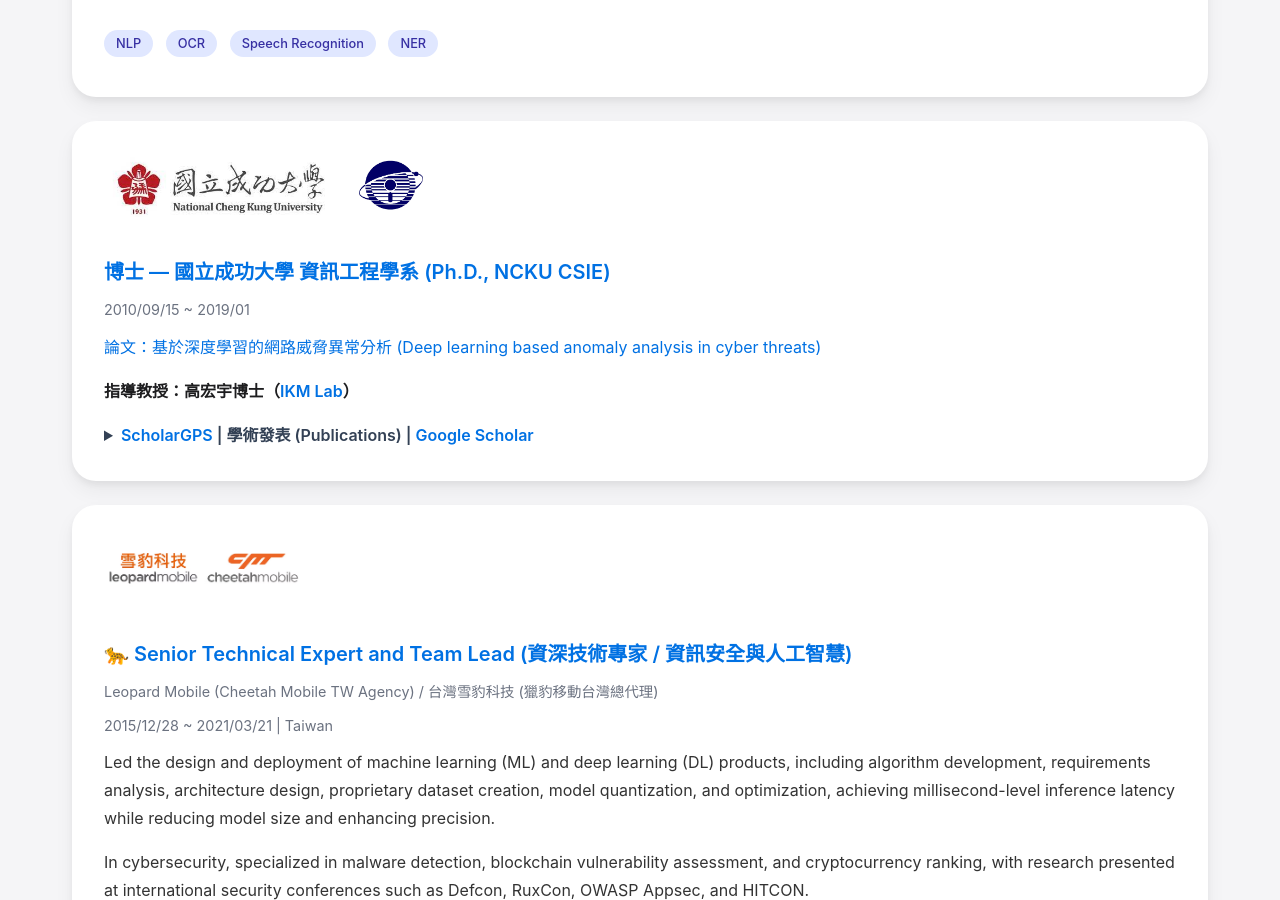
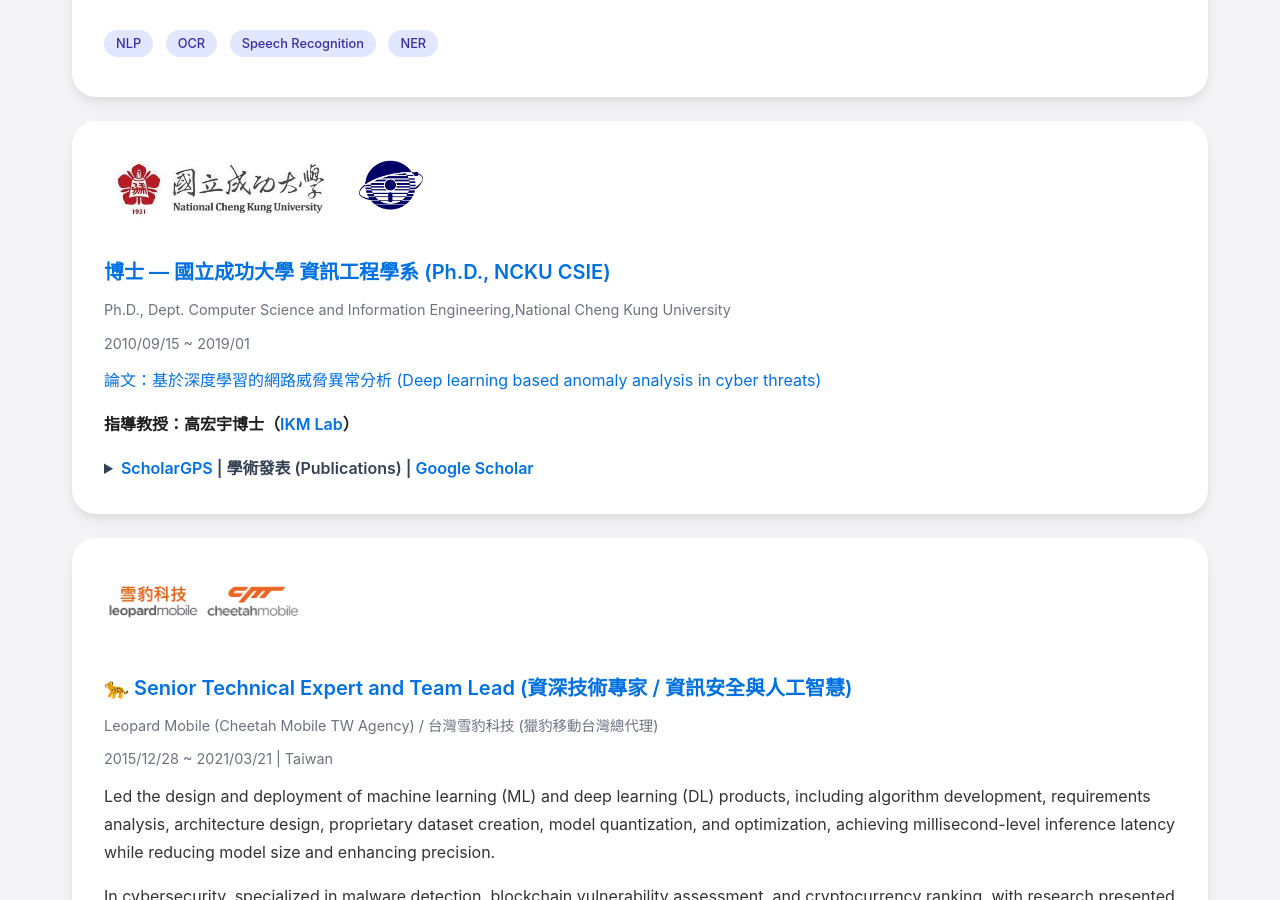
Before and after one commit to Deep-Learning-101/TonTon, a Jekyll site: the page index.html, which Jekyll copies as it is, in a window 1280 px wide and 900 px high, scrolled down 3578 px. Built offline with Jekyll 4.4.1, drawn with Linux system fonts in a browser that asks for light colours; nearby versions of some CDN libraries; some of the changed text lies outside the part shown.

Commit message:
更新 學位/學校 資訊

```diff
--- a/index.html
+++ b/index.html
@@ -328,7 +328,8 @@
                  <a href="https://web.ncku.edu.tw/" target="_blank"><img src="https://raw.githubusercontent.com/Deep-Learning-101/TonTon/refs/heads/main/_includes/ncku.jfif" class="h-16 w-auto rounded-md"></a>
                  <a href="https://www.csie.ncku.edu.tw/" target="_blank"><img src="https://raw.githubusercontent.com/Deep-Learning-101/TonTon/refs/heads/main/_includes/csie.png" class="h-16 w-auto"></a>
             </div>
-            <h3 class="bento-subtitle">博士 — 國立成功大學 資訊工程學系 (Ph.D., NCKU CSIE)</h3>
+            <h3 class="bento-subtitle">博士 — <a href="https://web.ncku.edu.tw/" target="_blank">國立成功大學</a> <a href="https://www.csie.ncku.edu.tw/" target="_blank">資訊工程學系</a> (Ph.D., NCKU CSIE)</h3>
+            <div class="meta-info">Ph.D., Dept. Computer Science and Information Engineering,National Cheng Kung University</div>
             <div class="meta-info">2010/09/15 ~ 2019/01</div>
             <div class="bento-text">
                 <p><a href="https://hdl.handle.net/11296/m2awfx" target="_blank">論文：基於深度學習的網路威脅異常分析 (Deep learning based anomaly analysis in cyber threats)</a></p>
@@ -577,13 +578,12 @@
             </div>
         </div>
 
-
-
         <div class="bento-box motion-div">
             <h3 class="bento-subtitle">碩士 & 學士 (Master's & Bachelor's)</h3>
             <div class="bento-text">
                  <ul class="bento-list">
-                    <li><b>碩士 — 國立臺南大學 數位學習科技系 (M.S., NUTN)</b><br>
+                    <li><b>碩士 — <a href="https://www.nutn.edu.tw/" target="_blank">國立臺南大學</a> <a href="https://ilt.nutn.edu.tw/" target="_blank">數位學習科技系</a></b><br>
+                        <span class="text-sm text-slate-600">Master, Dept. Information and Learning Technology, National University of Tainan</span><br>
                         <span class="text-sm text-slate-600">2006/09 ~ 2008/06</span><br>
                         <span class="text-sm text-slate-600">指導教授：李健興博士（<a href="https://sites.google.com/site/nutnoaselab/">OASE Lab</a>）, 共同指導教授：莊宗嚴博士</span><br>
                          <a href="https://www.nutn.edu.tw/" target="_blank"><img src="https://raw.githubusercontent.com/Deep-Learning-101/TonTon/refs/heads/main/_includes/nutn.png" width="100" class="mt-2"></a>
```
